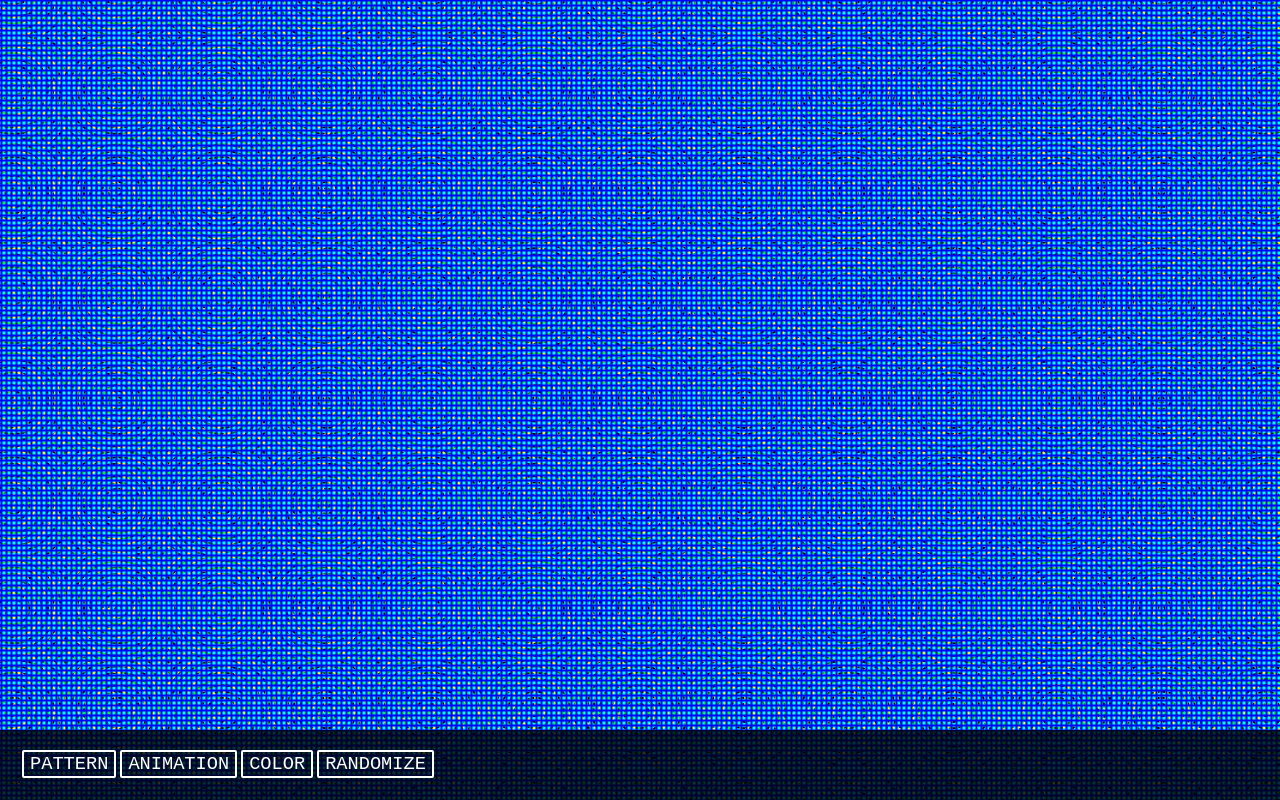
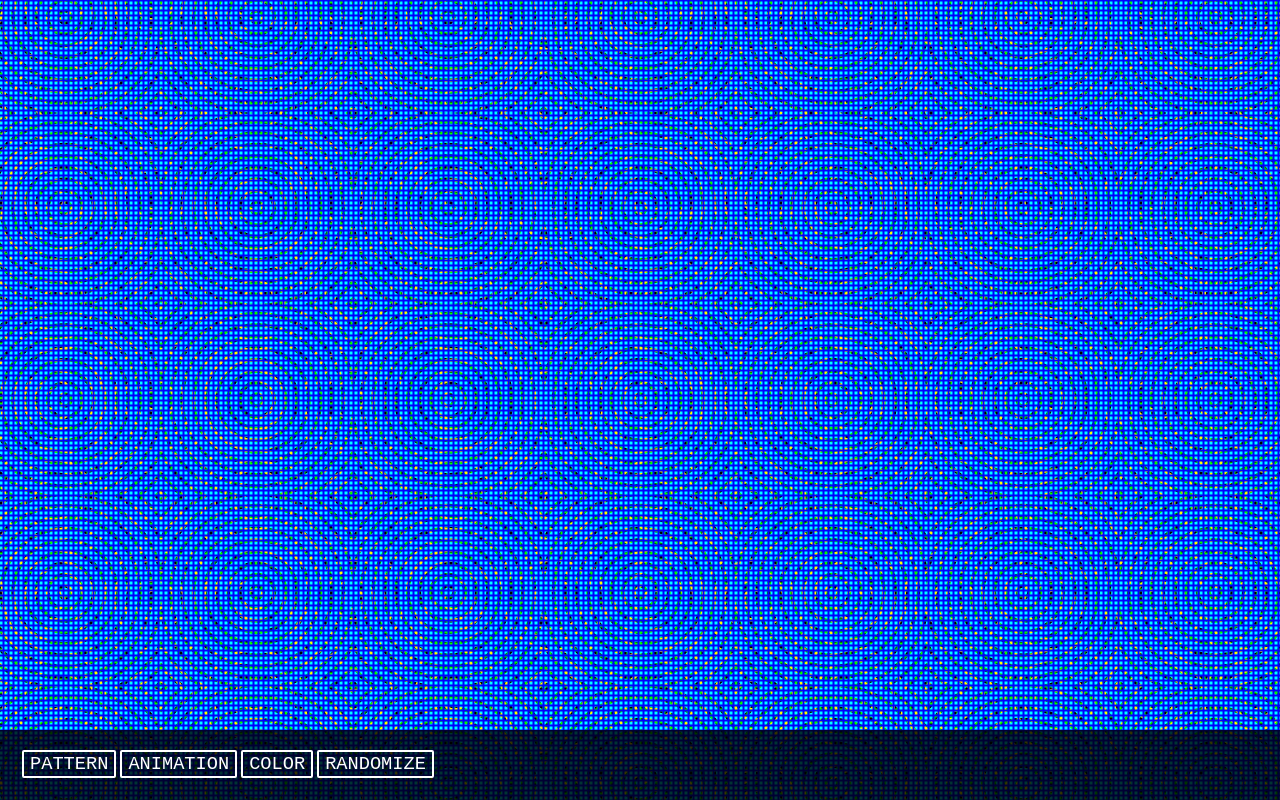
Before and after one commit to jayKayEss/moirescope, a React (Create React App) app: page / in a window 1280 px wide. Built offline with nearby package versions, Linux system fonts and the light colour scheme.

Commit message:
Speed in ms

```diff
--- a/src/Constants.js
+++ b/src/Constants.js
@@ -16,8 +16,8 @@ const Constants = {
     Max: 5
   },
   Speed: {
-    Min: 5,
-    Max: 100
+    Min: 5000,
+    Max: 10000
   },
   Animation: {
     None: '',
--- a/src/Layer.js
+++ b/src/Layer.js
@@ -172,7 +172,7 @@ class Layer extends Component {
         backgroundImage: dataUri,
         backgroundPosition: "center center",
         animationName: this.state.running ? this.props.animation : null,
-        animationDuration: `${this.props.speed}s`,
+        animationDuration: `${this.props.speed}ms`,
         animationIterationCount: 'infinite',
         animationTimingFunction: Constants.Timing[this.props.animation]
       }}>&nbsp;</div>
```
